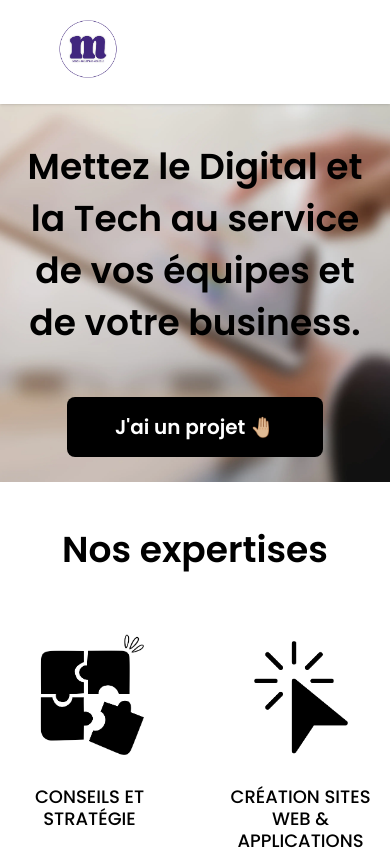
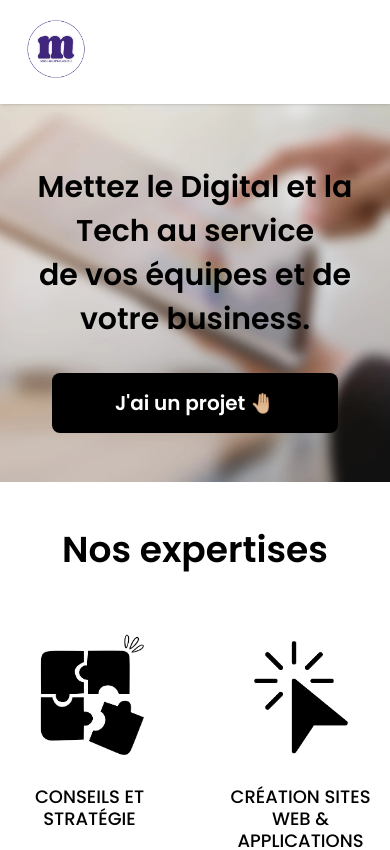
Before and after one commit to ThibaultG94/marketing-box-web-showcase, a React (Vite) app: page / in a window 390 px wide. Shown: the top 850 px of the page. Built offline with nearby package versions, Linux system fonts and the light colour scheme.

Commit message:
Adjustment of header styles and the Hero component: modification of spacing and sizes to improve user interaction.

```diff
--- a/src/components/layout/Header.jsx
+++ b/src/components/layout/Header.jsx
@@ -32,7 +32,7 @@ const Header = () => {
       animate={{ y: 0 }}
       className="fixed top-0 left-0 right-0 bg-white shadow-sm z-50"
     >
-      <div className="container mx-auto px-12 lg:px-22 pt-3 pb-4.5">
+      <div className="container mx-auto px-4 xs:px-12 lg:px-22 pt-3 pb-4.5">
         <nav className="flex justify-between items-center">
           {/* Logo */}
           <motion.a href="/" whileHover={{ scale: 1.05 }} className="w-20">
--- a/src/components/sections/Hero.jsx
+++ b/src/components/sections/Hero.jsx
@@ -5,7 +5,7 @@ const ActionButton = ({ href, children }) => (
     href={href}
     target="_blank"
     rel="noopener noreferrer"
-    className="inline-flex items-center justify-center bg-black text-white px-12 py-4 rounded-lg text-xl font-semibold hover:opacity-90"
+    className="inline-flex items-center justify-center bg-black text-white px-0 sm:px-12 py-4 rounded-lg text-xl font-semibold hover:opacity-90 w-4/5 sm:w-auto"
     whileHover={{ scale: 1.02 }}
     whileTap={{ scale: 0.98 }}
   >
@@ -28,7 +28,7 @@ const Hero = () => {
         <div className="container mx-auto px-4 h-full flex items-center justify-center">
           <div className="text-center max-w-4xl">
             <motion.h2
-              className="text-4xl font-extrabold pb-10 mb-2 leading-13"
+              className="text-3xl md:text-4xl font-extrabold pb-6 sm:pb-10 mb-2 leading-11 md:leading-13"
               initial={{ opacity: 0, y: 20 }}
               animate={{ opacity: 1, y: 0 }}
               transition={{ delay: 0.2 }}
```
